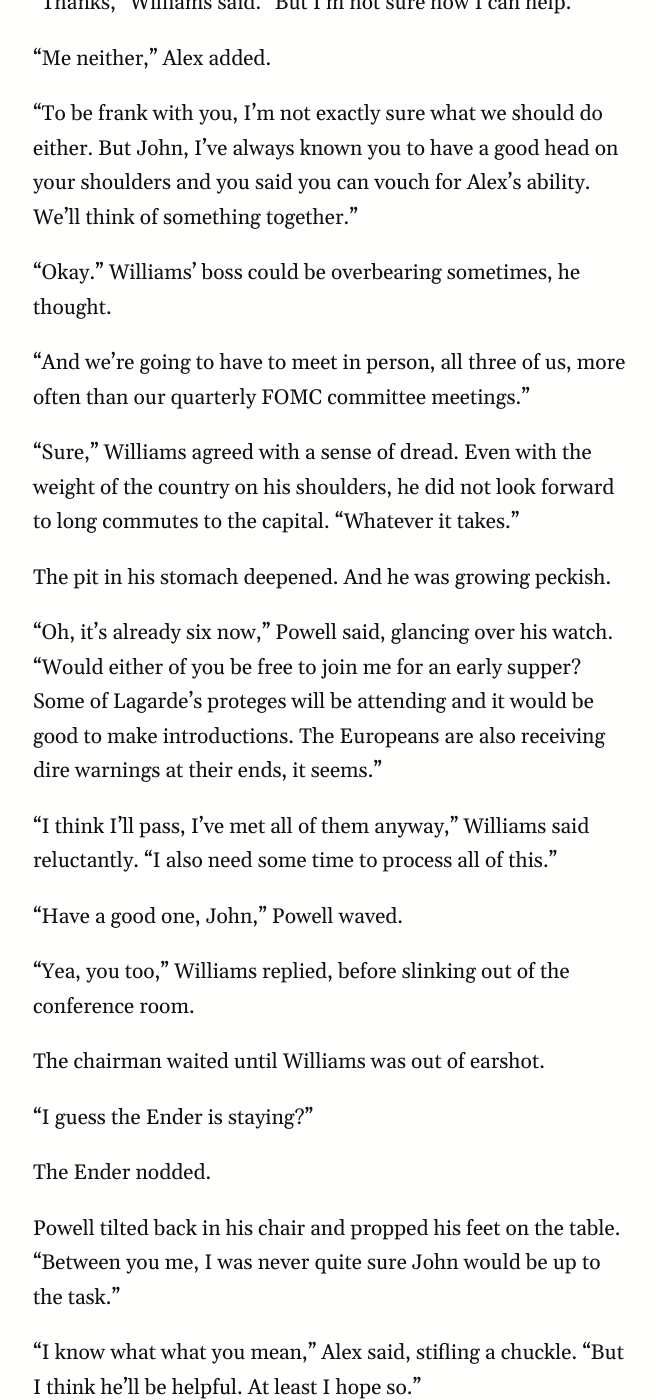
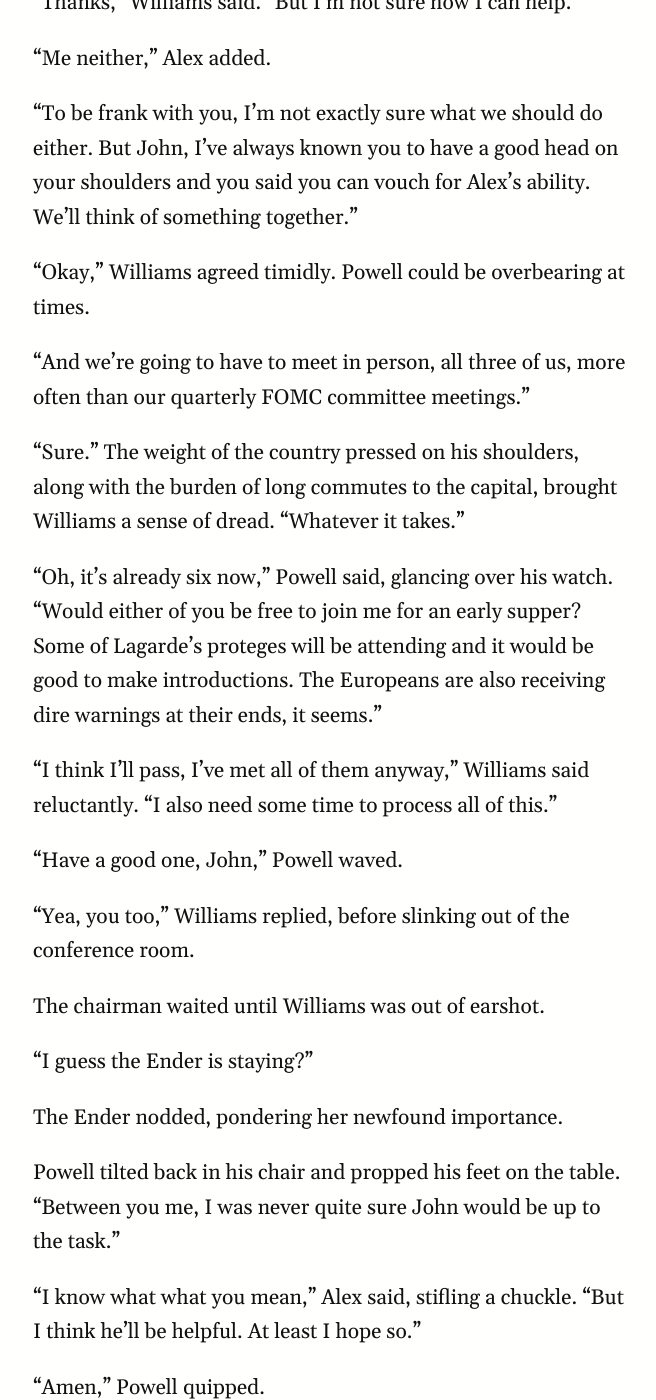
Before and after one commit to AndrewYang2024/AndrewYang2024.github.io, a Jekyll site: the page built from _posts/2020-11-28-Whatever-It-Takes.md, in a window 1280 px wide and 1400 px high, scrolled down 18821 px. Shown: the whole window, without its empty margins (63-719 px from the left). Built offline with Jekyll 4.4.1, drawn with Linux system fonts in a browser that asks for light colours; nearby versions of some CDN libraries; some of the changed text lies outside the part shown.

Commit message:
Update 2020-11-28-Whatever-It-Takes.md

```diff
--- a/_posts/2020-11-28-Whatever-It-Takes.md
+++ b/_posts/2020-11-28-Whatever-It-Takes.md
@@ -275,13 +275,11 @@
 
 “To be frank with you, I’m not exactly sure what we should do either. But John, I’ve always known you to have a good head on your shoulders and you said you can vouch for Alex’s ability. We’ll think of something together.”
 
-“Okay.” Williams’ boss could be overbearing sometimes, he thought.
+“Okay,” Williams agreed timidly. Powell could be overbearing at times.
 
 “And we’re going to have to meet in person, all three of us, more often than our quarterly FOMC committee meetings.”
 
-“Sure,” Williams agreed with a sense of dread. Even with the weight of the country on his shoulders, he did not look forward to long commutes to the capital. “Whatever it takes.”
-
-The pit in his stomach deepened. And he was growing peckish.
+“Sure.” The weight of the country pressed on his shoulders, along with the burden of long commutes to the capital, brought Williams a sense of dread. “Whatever it takes.”
 
 “Oh, it’s already six now,” Powell said, glancing over his watch. “Would either of you be free to join me for an early supper? Some of Lagarde’s proteges will be attending and it would be good to make introductions. The Europeans are also receiving dire warnings at their ends, it seems.”
 
@@ -295,7 +293,7 @@
 
  “I guess the Ender is staying?”
 
-The Ender nodded.
+The Ender nodded, pondering her newfound importance.
 
 Powell tilted back in his chair and propped his feet on the table. “Between you me, I was never quite sure John would be up to the task.”
 
```
Also changed, not shown: other parts of _posts/2020-11-28-Whatever-It-Takes.md (+3 -3 lines).
